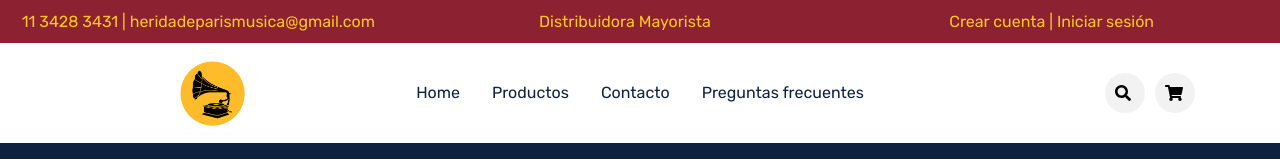
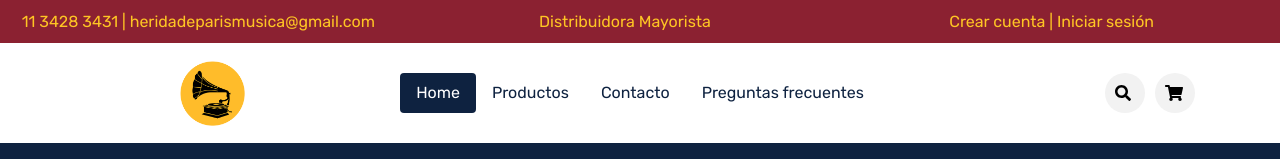
Before and after one commit to nicokuki96/segundo-proyecto-react, a React (Create React App) app: page /contacto in a window 1280 px wide. Shown: the top 159 px of the page. Built offline with nearby package versions, Linux system fonts and the light colour scheme.

Commit message:
cambios de ruta

```diff
--- a/src/components/Header.jsx
+++ b/src/components/Header.jsx
@@ -23,7 +23,7 @@ const Header = () => {
                         <a href="/" className="top-header-text"><img src={logo} height={67} alt="Herida de Paris" /></a>
                     </Col>
                     <Col className="col-header-nav" lg={6}>
-                    <Nav variant="pills" defaultActiveKey="/">
+                    <Nav variant="pills" defaultActiveKey="/segundo-proyecto-react">
                         <Nav.Item>
                             <Nav.Link href="/segundo-proyecto-react">Home</Nav.Link>
                         </Nav.Item>
```
